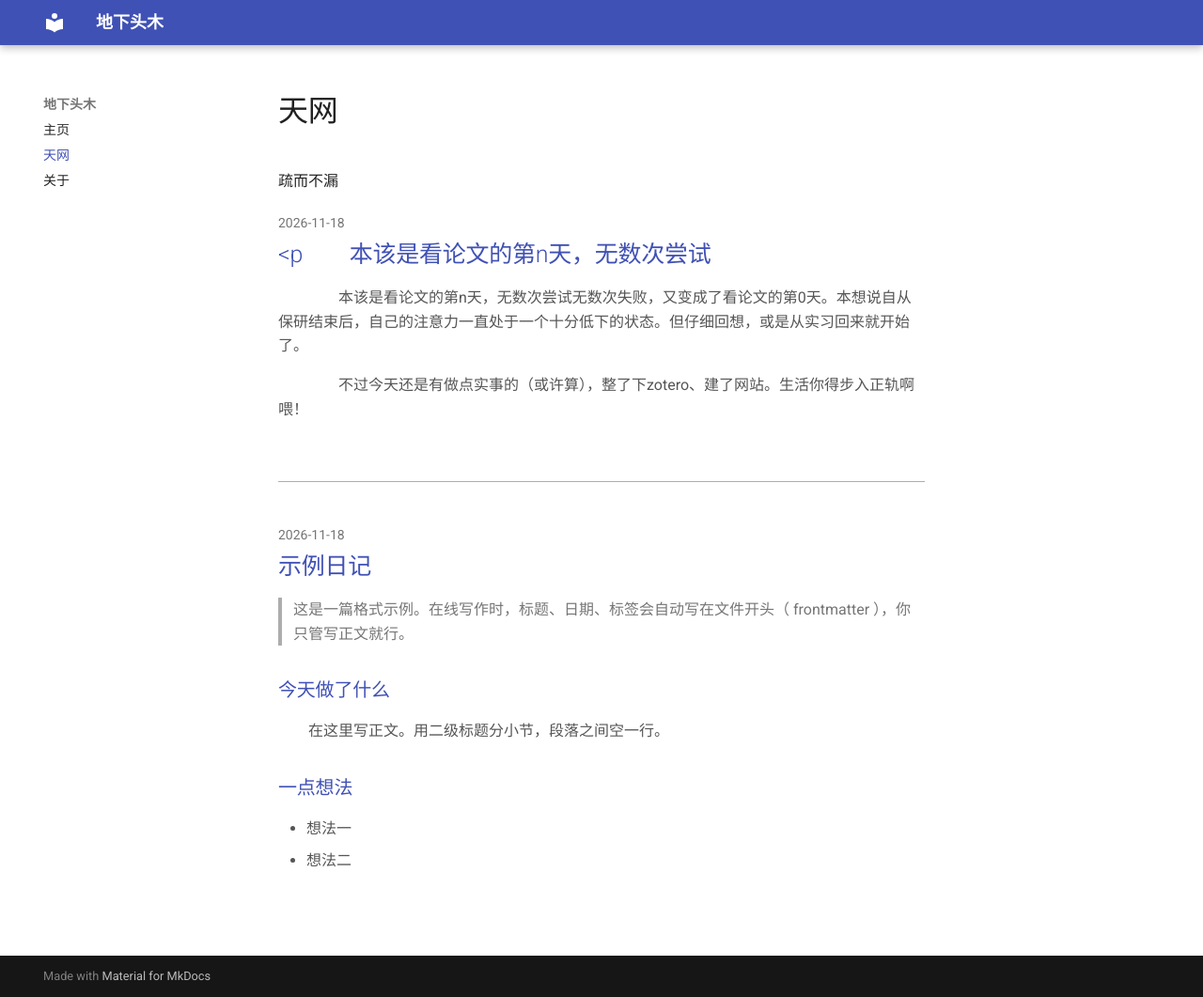
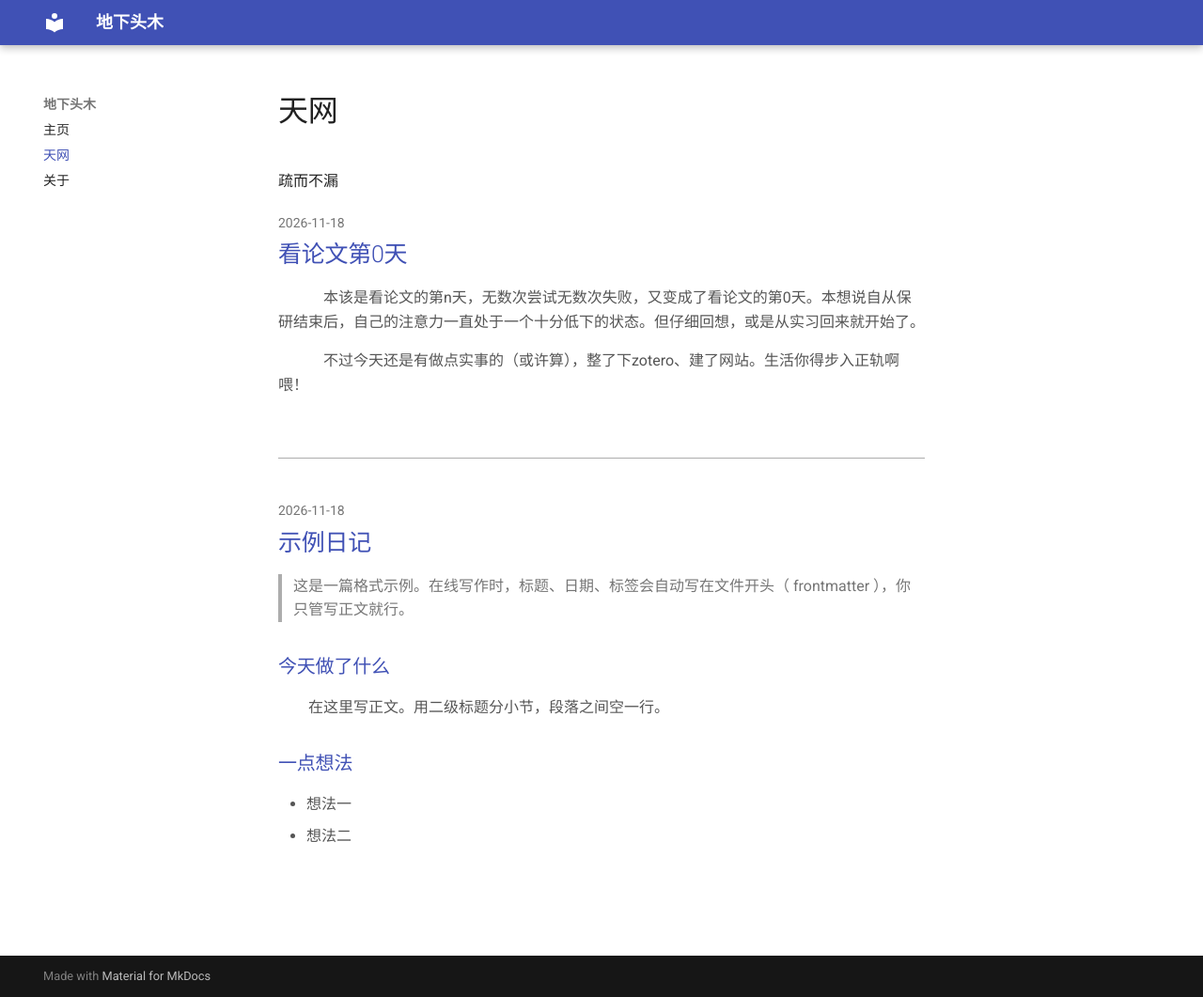
Before and after one commit to LH88boi/LH88boi.github.io, an MkDocs documentation site: the page built from docs/jottings/index.md, in a window 1280 px wide and 1061 px high. Shown: the whole window at 94% size. Built offline with MkDocs 1.6.1 and Material for MkDocs 9.7.7, drawn with Linux system fonts in a browser that asks for light colours.

Commit message:
更新日记：看论文第0天

```diff
--- a/docs/jottings/posts/2026-11-18-26-11-18.md
+++ b/docs/jottings/posts/2026-11-18-26-11-18.md
@@ -1,8 +1,8 @@
 ---
-title: '<p&emsp;&emsp;本该是看论文的第n天，无数次尝试'
+title: '看论文第0天'
 date: 2026-11-18
 tags: ['随笔']
 ---
 
-<p>&emsp;&emsp;本该是看论文的第n天，无数次尝试无数次失败，又变成了看论文的第0天。本想说自从保研结束后，自己的注意力一直处于一个十分低下的状态。但仔细回想，或是从实习回来就开始了。</p>
-<p>&emsp;&emsp;不过今天还是有做点实事的（或许算），整了下zotero、建了网站。生活你得步入正轨啊喂！</p>
+<p>&emsp;本该是看论文的第n天，无数次尝试无数次失败，又变成了看论文的第0天。本想说自从保研结束后，自己的注意力一直处于一个十分低下的状态。但仔细回想，或是从实习回来就开始了。</p>
+<p>&emsp;不过今天还是有做点实事的（或许算），整了下zotero、建了网站。生活你得步入正轨啊喂！</p>
```
